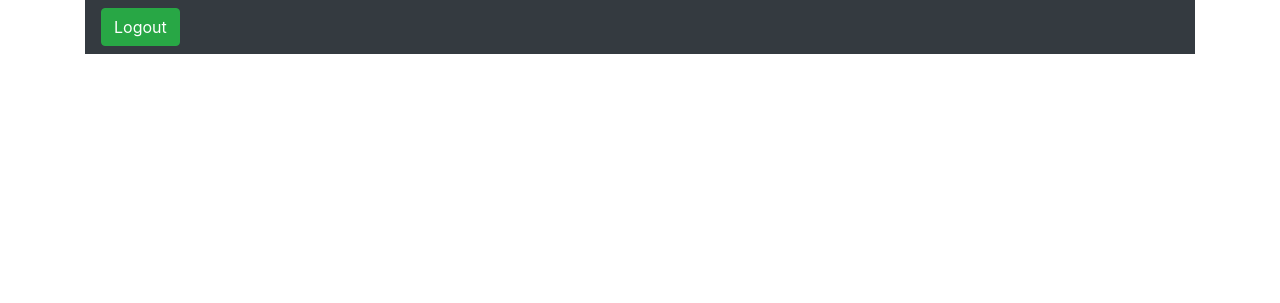
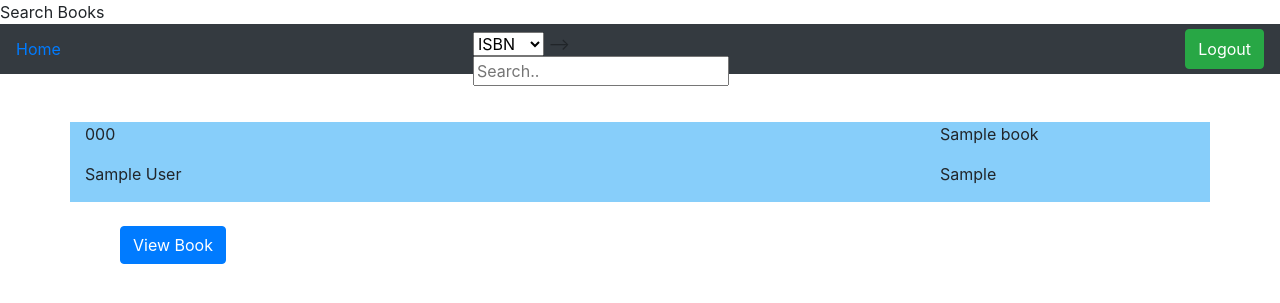
Before and after one commit to srikar-1997/Project1_app_dev, a Flask app: page / in a window 1280 px wide. Shown: the top 303 px of the page. Run offline with Flask 2, Linux system fonts and the light colour scheme; the visitor is signed in with stand-in values (Sample User, id 1); tables that the repository leaves empty hold one stand-in row (values such as "Sample post"); some libraries are stand-ins or nearby versions.

Commit message:
displayed books

```diff
--- a/project1/application.py
+++ b/project1/application.py
@@ -21,63 +21,63 @@ app.config["SESSION_PERMANENT"] = False
 app.config["SESSION_TYPE"] = "filesystem"
 Session(app)
 
-
 @app.route("/")
 def index():
-    if 'name' not in session :
-        return redirect(url_for('register'))
-    elif session['name'] :
-        return render_template("home.html")
+	if 'name' not in session :
+		return redirect(url_for('register'))
+	elif session['name'] :
+		xyz = Book.query.all()
+		return render_template("home.html", xyz=xyz)
 
 
 @app.route("/logout")
 def logout():
-    session.clear()
-    return redirect(url_for('register'))
+	session.clear()
+	return redirect(url_for('register'))
 
 @app.route("/register", methods = ["GET", "POST"] )
 def register():
-    if request.method == "GET":
-        return render_template("Registration.html")
-    elif request.form['action'] == 'register':
-        flag = 0
-        name = request.form.get("username")
-        pwd = request.form.get("password")
-        time_stamp = datetime.datetime.now()
-        reg = Users(username = name, password = pwd, timestamp = time_stamp)
-        try:
+	if request.method == "GET":
+		return render_template("Registration.html")
+	elif request.form['action'] == 'register':
+		flag = 0
+		name = request.form.get("username")
+		pwd = request.form.get("password")
+		time_stamp = datetime.datetime.now()
+		reg = Users(username = name, password = pwd, timestamp = time_stamp)
+		try:
 
-            db.session.add(reg)
-            db.session.commit()
-            return render_template("Registration.html", flag_3 = 1)
-        except exc.IntegrityError:
-            flag = 1
-            return render_template("Registration.html", flag = flag)
-            # return render_template("userexist.html")
-        except:
-            print('exception message', 'something went wrong in adding user')
-    elif request.form['action'] == 'login':
-        authentication()
+			db.session.add(reg)
+			db.session.commit()
+			return render_template("Registration.html", flag_3 = 1)
+		except exc.IntegrityError:
+			flag = 1
+			return render_template("Registration.html", flag = flag)
+			# return render_template("userexist.html")
+		except:
+			print('exception message', 'something went wrong in adding user')
+	elif request.form['action'] == 'login':
+		authentication()
 
 @app.route("/auth", methods = ["GET", "POST"])
 def authentication():
-    if request.method == "POST":
-        name = request.form.get("username")
-        pwd = request.form.get("password")
-        userobj = Users.query.get(name)
-        if userobj:
-            if pwd == userobj.password :
-                session["name"] = name
-                return redirect(url_for('index'))
-                # return redirect(url_for('index'))
-                # if session.get('name') is None:
-            else :
-                return render_template("Registration.html", flag_1= 1)
-        else :
-            return render_template("Registration.html", flag_2 = 1)
+	if request.method == "POST":
+		name = request.form.get("username")
+		pwd = request.form.get("password")
+		userobj = Users.query.get(name)
+		if userobj:
+			if pwd == userobj.password :
+				session["name"] = name
+				return redirect(url_for('index'))
+				# return redirect(url_for('index'))
+				# if session.get('name') is None:
+			else :
+				return render_template("Registration.html", flag_1= 1)
+		else :
+			return render_template("Registration.html", flag_2 = 1)
 
 
 @app.route("/admin")
 def admin():
-    users = Users.query.order_by(Users.timestamp).all()
-    return render_template("users.html", users = users)
+	users = Users.query.order_by(Users.timestamp).all()
+	return render_template("users.html", users = users)
--- a/project1/templates/home.html
+++ b/project1/templates/home.html
@@ -1,14 +1,65 @@
-{% extends "layout.html" %}
-
-{% block title %}
-    home
-{% endblock %}
+<!DOCTYPE html>
+	<html>
+		<head>
+			<meta name="viewport" content="width=device-width, initial-scale=1">
+			<link rel = "stylesheet" href = "homeStyles.css" type = "text/css"/>
+			<link rel="stylesheet" href="https://maxcdn.bootstrapcdn.com/bootstrap/4.4.1/css/bootstrap.min.css">
+			<link rel="stylesheet" href="https://cdnjs.cloudflare.com/ajax/libs/font-awesome/4.7.0/css/font-awesome.min.css">
+		    <script src="https://ajax.googleapis.com/ajax/libs/jquery/3.4.1/jquery.min.js"></script>
+		    <script src="https://cdnjs.cloudflare.com/ajax/libs/popper.js/1.16.0/umd/popper.min.js"></script>
+		    <script src="https://maxcdn.bootstrapcdn.com/bootstrap/4.4.1/js/bootstrap.min.js"></script>
+			<header>Search Books</header>
+		</head>
+		<body>
+			<nav class="navbar navbar-expand-sm bg-dark navbar-dark">
+			<a class="active" href="#home">Home</a>
+			<form class="example" action="/action_page.php" style="margin:auto;max-width:300px">
+				<select id="Keyword" name="Choose field">
+					<option value="ISBN">ISBN</option>
+					<option value="title">title</option>
+					<option value="author">author</option>
+					<option value="year">year</option>
+				</select> -->
+		    <input type="text" placeholder="Search.." name="search2">
+			</form>
+			<button class="btn btn-success float-right" type="submit" style="height:40px;">Logout</button>
 
 
-{% block body %}
-    <nav class="navbar navbar-expand-sm bg-dark navbar-dark">
-        <form class="form-inline" action="{{ url_for('logout') }}">
-            <button class="btn btn-success" type="submit">Logout</button>
-          </form>
-    </nav>
-{% endblock %}
+			</nav><br><br>
+			<!--start for block here-->
+			{% for i in xyz %}
+			<div class="container">
+			   <div class="row">
+			    <div class="col">
+				<p>{{i.ISBN}}</p>
+			    </div>
+				<div class="col">
+			    </div>
+				<div class="col">
+			    </div>
+				<div class="col">
+				<p>{{i.title}}</p>
+			    </div>
+			</div>
+			<div class="row">
+			    <div class="col">
+				<p>{{i.author}}</p>
+			    </div>
+				<div class="col">
+			    </div>
+				<div class="col">
+			    </div>
+				<div class="col">
+				<p>{{i.year}}</p>
+			    </div>
+			</div>
+
+			</div><br>
+			<div class="text-left">
+			    <a href="#" class="btn btn-primary">View Book</a>
+			</div>
+		            {% endfor %}
+		<!--end for block here-->
+
+		</body>
+	</html>
--- /dev/null
+++ b/project1/templates/homeStyles.css
@@ -0,0 +1,24 @@
+body {
+  margin: 0;
+  font-family: Arial, Helvetica, sans-serif;
+}
+
+
+nav
+{
+    width:1280px;
+    height:50px;
+
+
+}
+.container{
+
+background-color:#87CEFA;
+height:auto;
+width:auto;
+
+}
+
+.text-left{
+padding-left:120px;
+}
```
Also changed, not shown: 3 other files.
